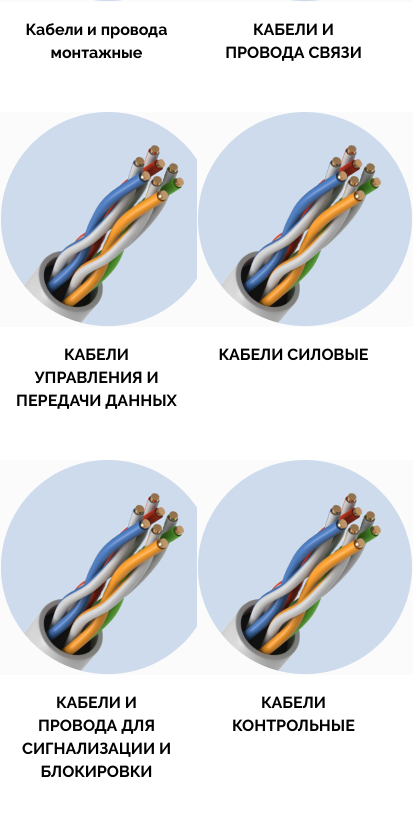
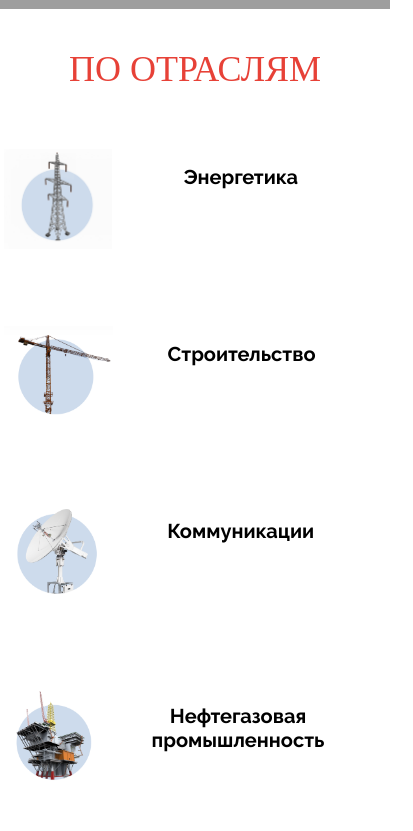
Before and after one commit to MikeSivak/BelCable, a React (Create React App) app: page / in a window 390 px wide. Shown: the part 1031-1862 px from the top of the page, 413 px wide, since content can reach past the window. Built offline with nearby package versions, Linux system fonts and the light colour scheme; grey boxes are pictures that could not be loaded; a web font is replaced by a local one.

Commit message:
finally fix of industry list

```diff
--- a/src/components/HomePage/IndustriesList/IndustriesList.css
+++ b/src/components/HomePage/IndustriesList/IndustriesList.css
@@ -22,10 +22,7 @@
 /* =================================================== */
 
 .industry-product-card-circle{
-      /* position: relative; */
-      /* width: 100%; */
       height: 150px;
-      /* padding: 1em 0em; */
       float: left;
   }
 
@@ -65,11 +62,52 @@
     .industry-list-col{
         width: 83%;
     }
+
+    .industry-product-card.card .row.row-cols-md-2{
+        margin: auto;
+    }
+
+    .card-body{
+        margin: auto;
+    }
 }
 
 
 @media screen and (max-width:767px) {
+    .industry-list-col{
+        width: 100%;
+        display: block;
+    }
+    .industry-product-card.card .row.row-cols-md-2{
+        display: block;
+    }
+}
 
+@media screen and (max-width:576px) {
+    .industry-product-card-circle{
+        height: 120px;
+        float: left;
+    }
+    .card-text{
+        /* display: none; */
+    }
+    .industry-list-container{
+        width:98%;
+    }
+    .industry-list-col.col div.row{
+        --bs-gutter-x:none;
+        --bs-gutter-y:none;
+    }
+}
+
+@media screen and (max-width:444px) {
+    .industry-product-card-circle{
+        height: 100px;
+        float: left;
+    }
+    .card-text{
+        display: none;
+    }
 }
 
 /* @media screen and (max-width:1366px) {
--- a/src/components/HomePage/ProductCarousel/Carousel.css
+++ b/src/components/HomePage/ProductCarousel/Carousel.css
@@ -2,6 +2,7 @@
   width: 83%;
   text-align: center;
   margin: 80px auto 0 auto;
+  display: none;
 }
 
 .product-carousel .carousel-indicators{
```
